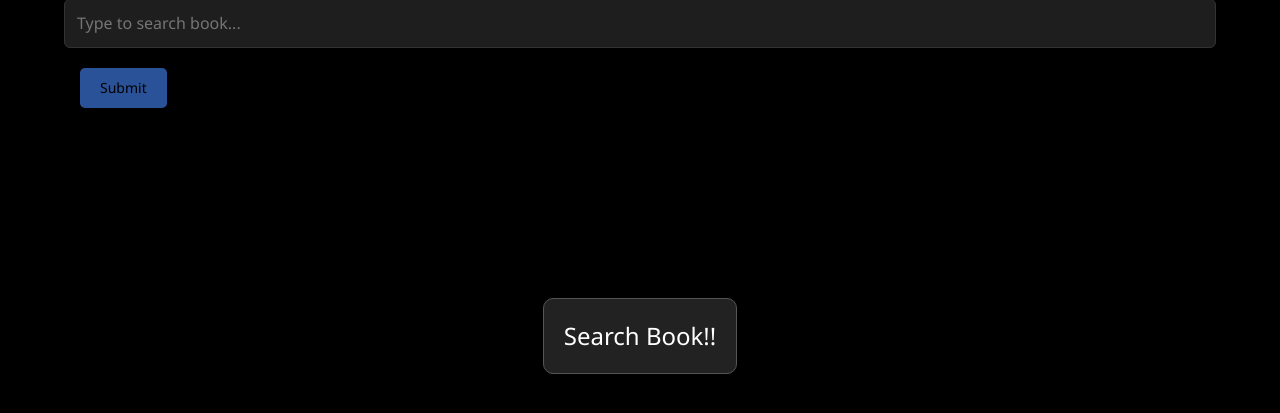
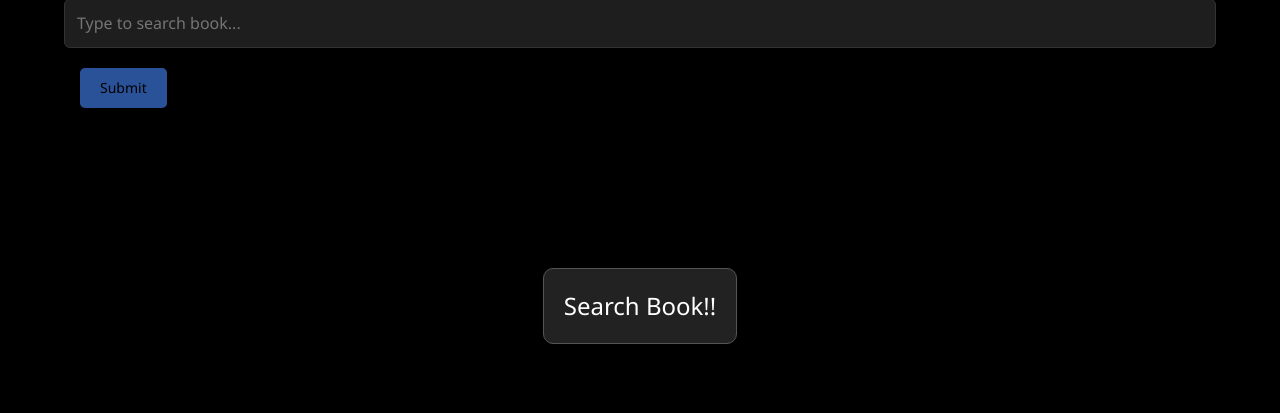
Before and after one commit to ayushkumar802/book-recommandation-system, a Flask app: page /recommend in a window 1280 px wide. Shown: the part 176-589 px from the top of the page. Run offline with Flask 3, Linux system fonts and the light colour scheme; parts of the project's set-up code (start-up, migrations or seed data) failed here and were passed over.

Commit message:
recommend.html

```diff
--- a/templates/recommend.html
+++ b/templates/recommend.html
@@ -67,7 +67,7 @@
             background-color: #222;
             border-radius: 10px;
             font-size: 24px;
-            margin-top: 140px;;
+            margin-top: 110px;;
         }
 
     </style>
```
